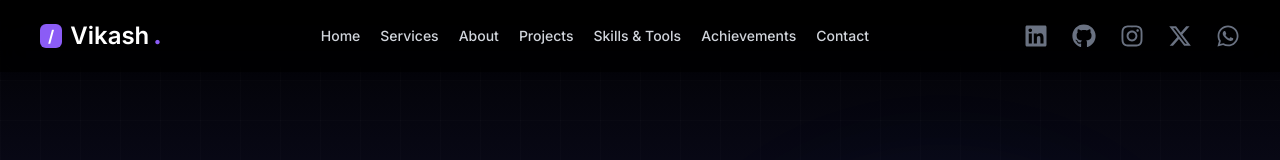
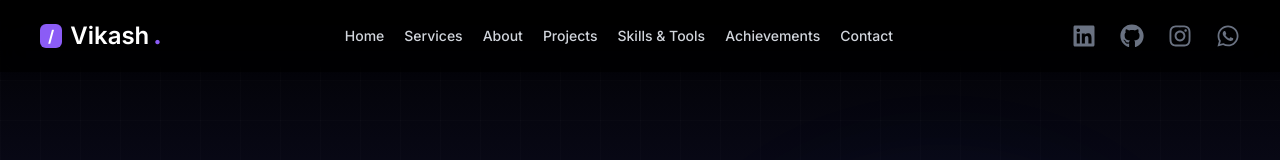
Before and after one commit to Vikash-Mishra06/portfolio-1, a Next.js app: page / in a window 1280 px wide. Shown: the top 160 px of the page. Built offline with nearby package versions, Linux system fonts and the light colour scheme.

Commit message:
72th commit

```diff
--- a/app/globals.css
+++ b/app/globals.css
@@ -5,13 +5,9 @@ body {
   height: 100%;
 }
 
-#hero {
-  height: 100dvh; /* modern fix */
-  height: 100vh;  /* fallback */
-  min-height: -webkit-fill-available; /* for Safari iOS */
-}
 
 #hero {
+  min-height: 100svh;
   background: linear-gradient(to bottom,
       #000000 0%,
       #0a0a1a 25%,
--- a/components/SocialLinks.tsx
+++ b/components/SocialLinks.tsx
@@ -27,13 +27,6 @@ const SocialLinks: FC = () => {
       label: "Instagram",
       classes: "hover:text-[#E1306C] active:text-[#E1306C]",
       color: "#E1306C",
-    },
-    {
-      href: "https://x.com/Vikasm_06?t=Cm2CbMC8oz_Ee60WCHYuww&s=09",
-      icon: <FaXTwitter />,
-      label: "Twitter / X",
-      classes: "hover:text-white active:text-white",
-      color: "#FFFFFF",
     },
     {
       href: "https://wa.me/9637078026",
```
